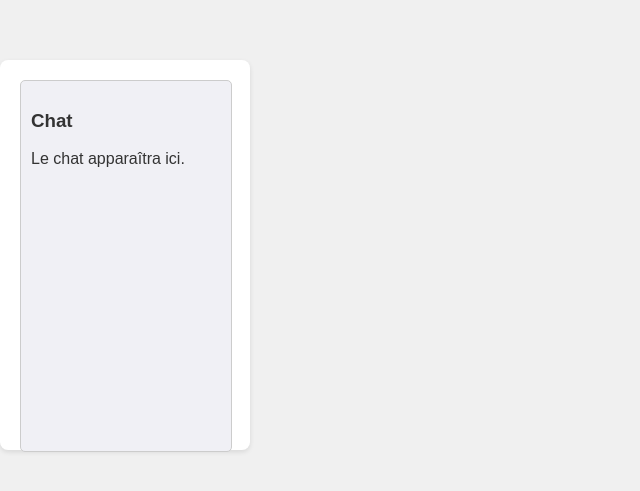
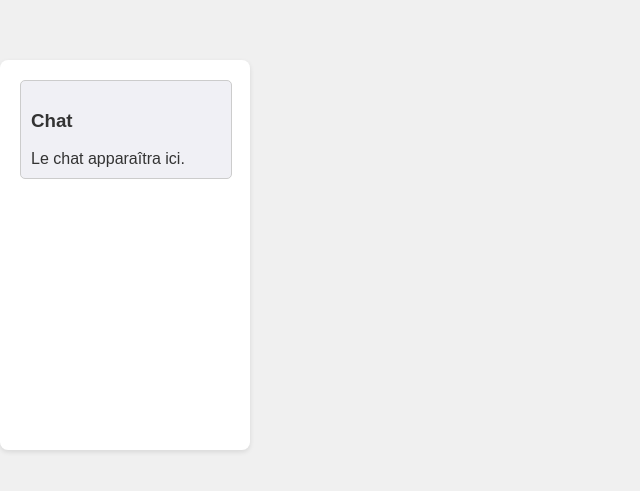
Before and after one commit to scratchameme/divagame, a plain HTML site: page miniGames.html in a window 1280 px wide. Shown: the part 145-636 px from the top of the page, without its empty margins (0-640 px from the left). Drawn offline with Linux system fonts and the light colour scheme; no server answers.

Commit message:
Update miniGames.html

```diff
--- a/miniGames.html
+++ b/miniGames.html
@@ -29,12 +29,12 @@
         .chat-container {
             display: block; /* Affiche le conteneur de chat */
             width: 190px; /* Largeur du chat */
-            height: 350px; /* Hauteur du chat */
+            max-height: 350px; /* Hauteur maximale du chat */
             margin: 20px; /* Espacement autour du chat */
             border: 1px solid #ccc;
             border-radius: 5px;
             padding: 10px; /* Padding du chat */
-            overflow-y: auto;
+            overflow-y: hidden; /* Cache les barres de défilement */
             background-color: #f0f0f5;
             position: relative; /* Pour garder le chat à l'intérieur du conteneur */
         }
```
